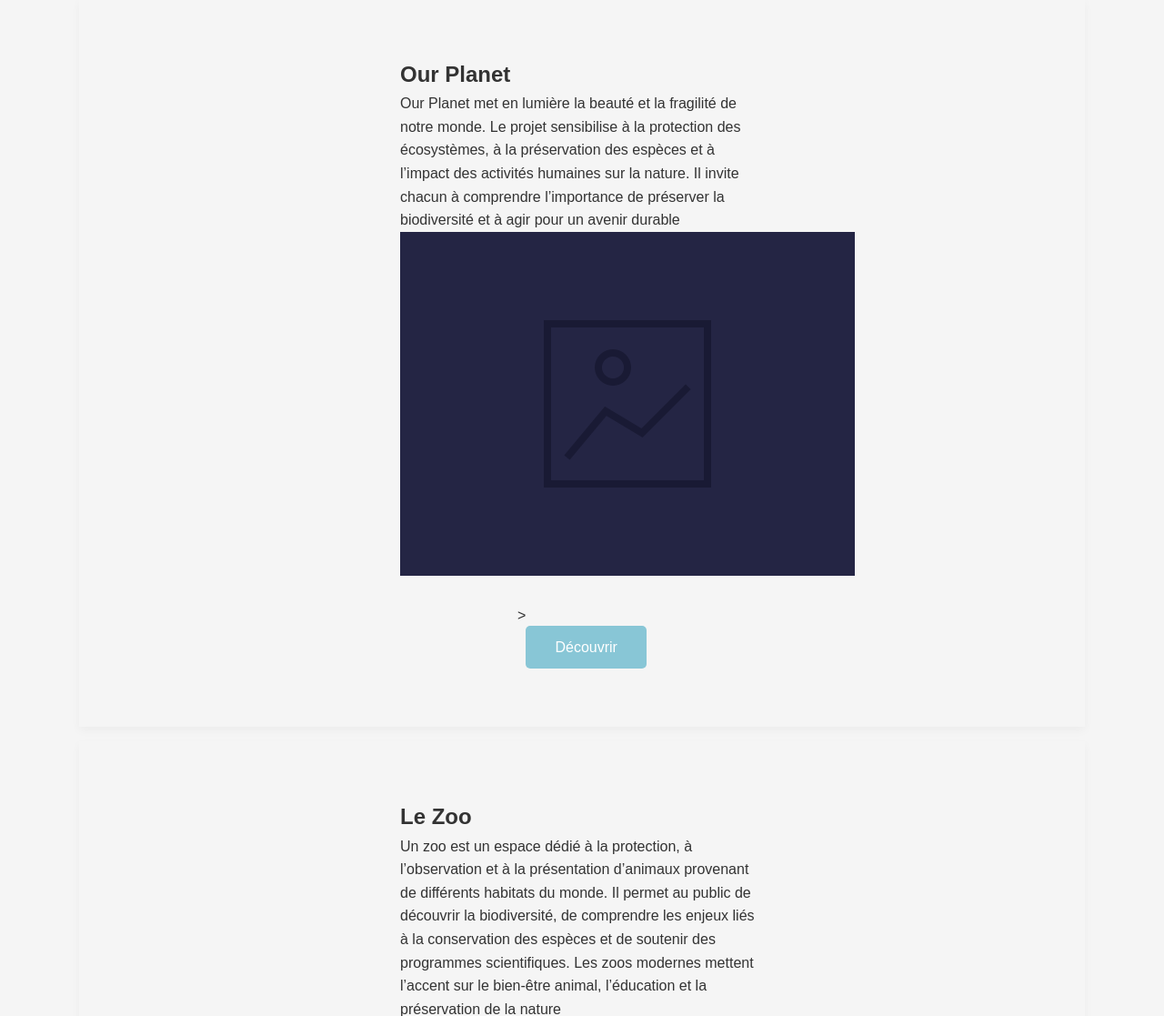
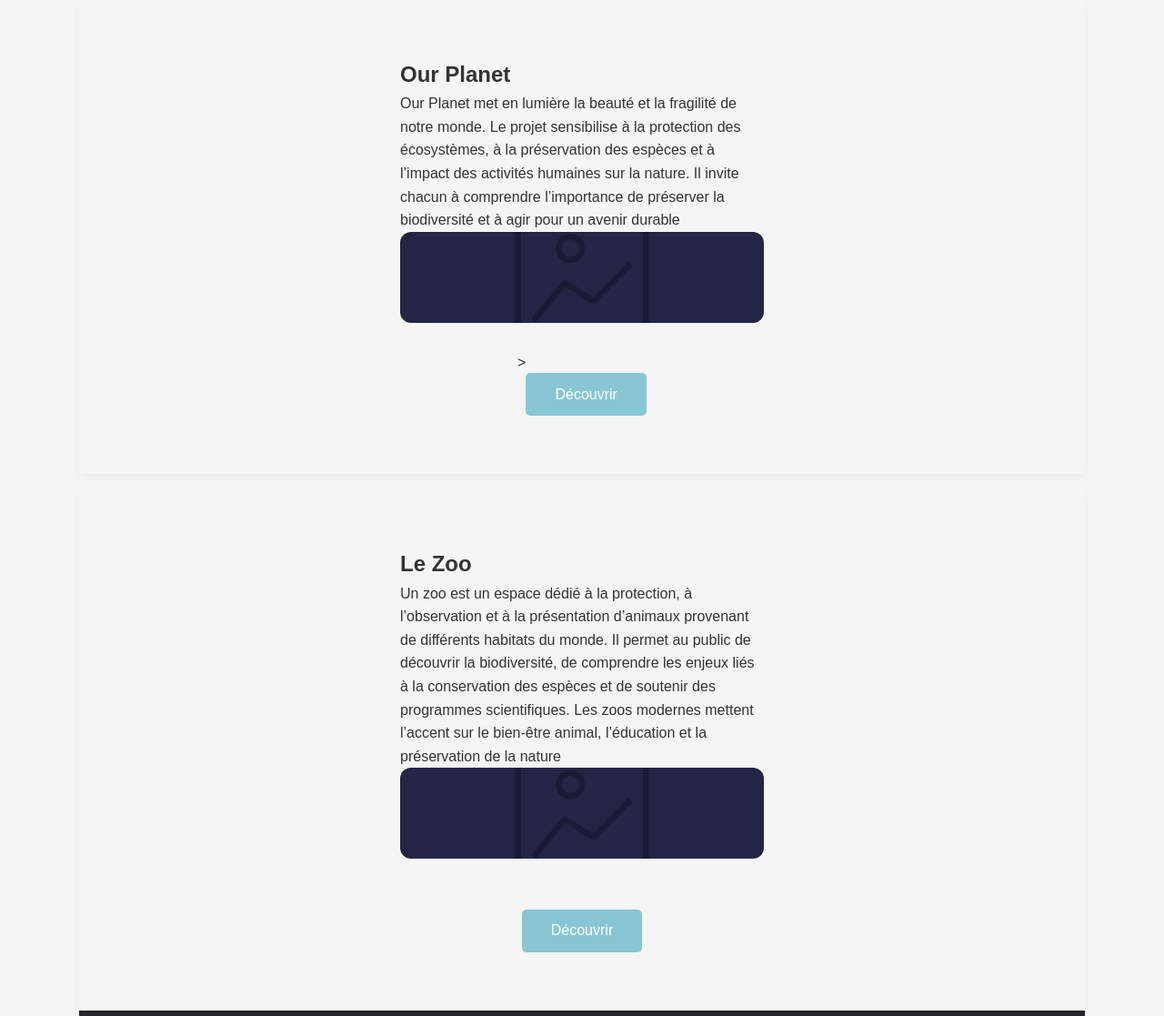
Before and after one commit to venghour5/projet-CDI, a PHP site: the page made by projet-CDI-interface-user-test/pages/Espaces livres.html in a window 1280 px wide; the page is wider, and only the part inside the window is pictured. Shown: the part 1517-2634 px from the top of that part at 91% size. Run offline with PHP 8.4, Linux system fonts and the light colour scheme.

Commit message:
`Renamed CSS class names: .section-raw.reverse -> .section-row.reverse, .image.container -> .image-container`

```diff
--- a/projet-CDI-interface-user-test/styles/style_test_de_recherche.css
+++ b/projet-CDI-interface-user-test/styles/style_test_de_recherche.css
@@ -457,11 +457,11 @@ main {
   gap: 2rem;
 }
 
-.section-raw.reverse {
+.section-row.reverse {
   flex-direction: row-reverse;
 }
 
-.image.container img {
+.image-container img {
   width: 400px;
   height: 100px;
   border-radius: 12px;
```
